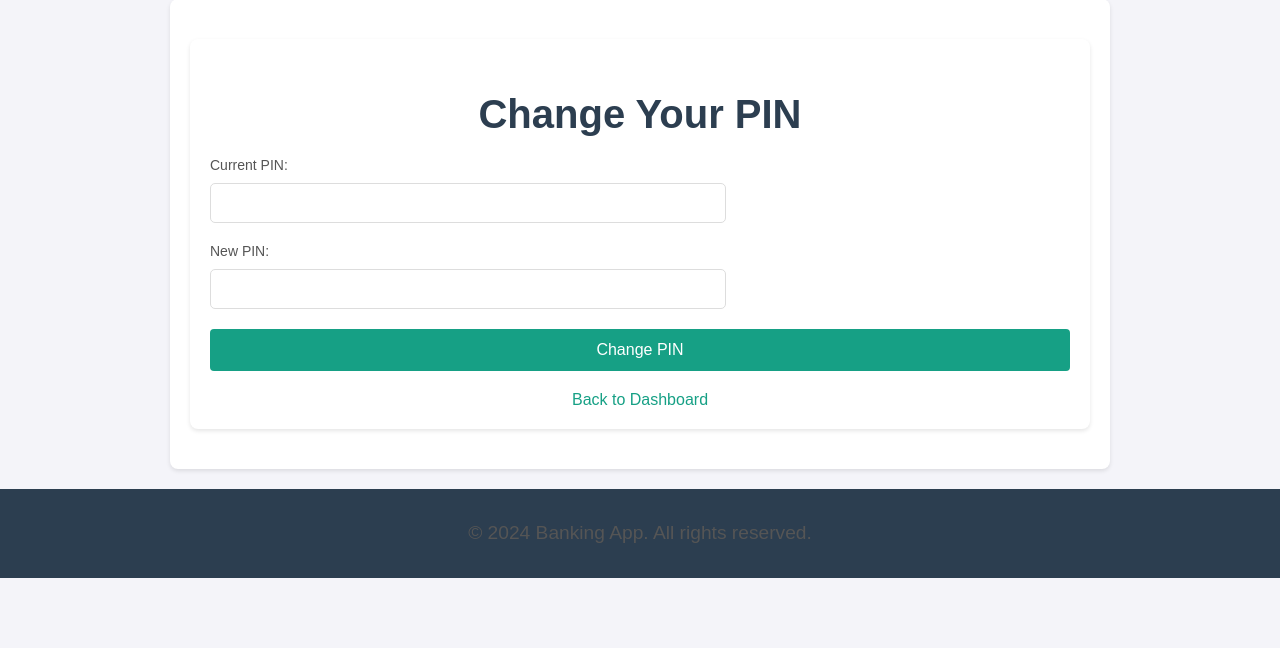
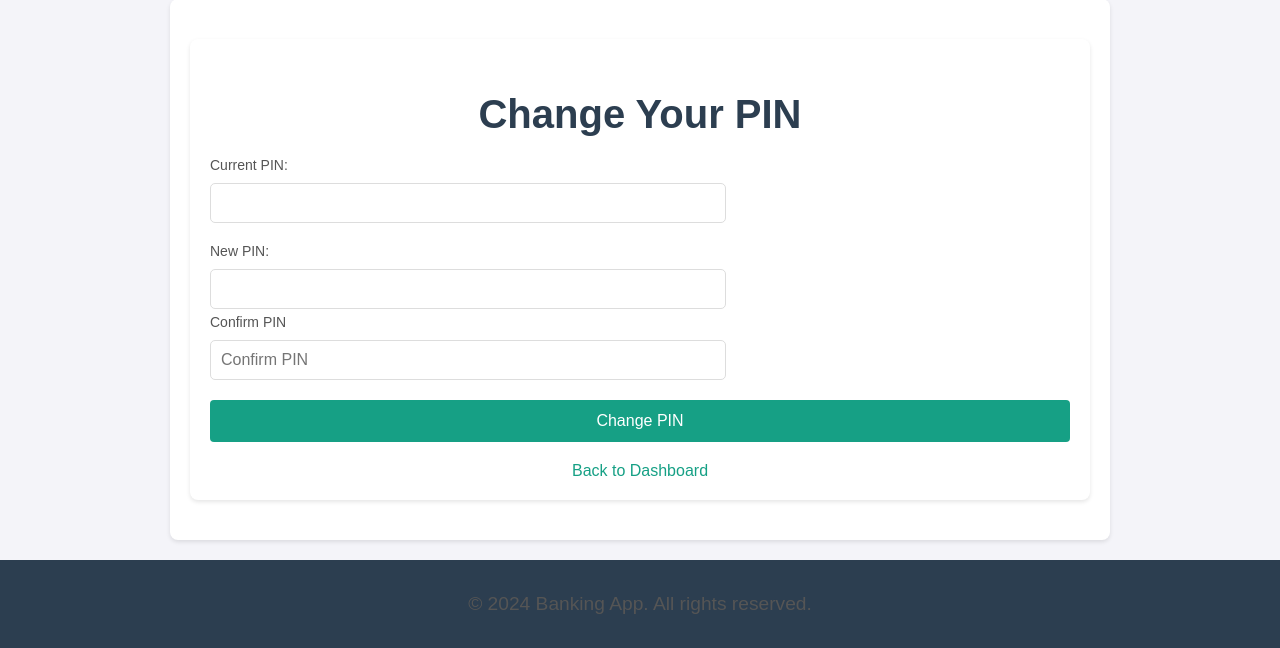
Before and after one commit to adxcz/ATM_banking, a Django app: page /change_pin/ in a window 1280 px wide. Shown: the part 95-743 px from the top of the page. Run offline with Django 5.2, Linux system fonts and the light colour scheme; a user stored in the database is signed in.

Commit message:
ConfirmPin

```diff
--- a/atm_banking/banking/templates/change_pin.html
+++ b/atm_banking/banking/templates/change_pin.html
@@ -15,6 +15,8 @@
         <div class="input-group">
             <label for="new_pin">New PIN:</label>
             <input type="password" name="new_pin" id="new_pin" required>
+            <label for="confirm-pin">Confirm PIN</label>
+            <input type="password" name="confirm_pin" id="confirm-pin" required placeholder="Confirm PIN">
         </div>
 
         <button type="submit" class="btn">Change PIN</button>
--- a/atm_banking/banking/views.py
+++ b/atm_banking/banking/views.py
@@ -213,6 +213,7 @@ def change_pin(request):
         # Get the current PIN input from the form and new PIN input
         current_pin = request.POST.get('current_pin')
         new_pin = request.POST.get('new_pin')
+        confirm_pin = request.POST.get('confirm_pin')
 
         # Get the current user's bank account
         account = BankAccount.objects.get(user=request.user)
@@ -226,10 +227,14 @@ def change_pin(request):
         if new_pin == account.pin:
             messages.error(request, 'The new PIN cannot be the same as the current PIN.')
             return redirect('change_pin')
-
+        if confirm_pin != new_pin:
+            messages.error(request, 'PINs do not match')
+            return render(request, 'signup.html')
         # Update the pin with the new value
         account.pin = new_pin
         account.save()
+
+
 
         messages.success(request, 'PIN updated successfully')
         return redirect('dashboard')
```
Also changed, not shown: atm_banking/db.sqlite3.
